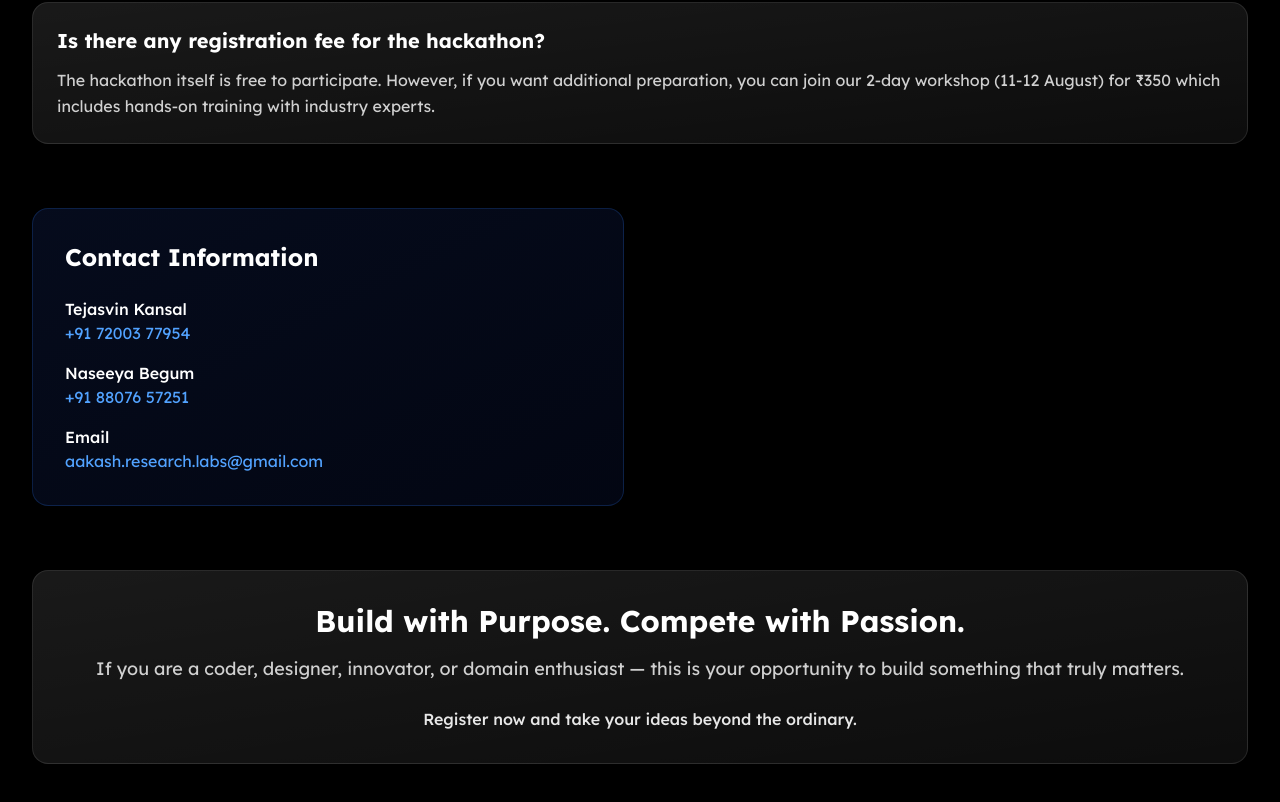
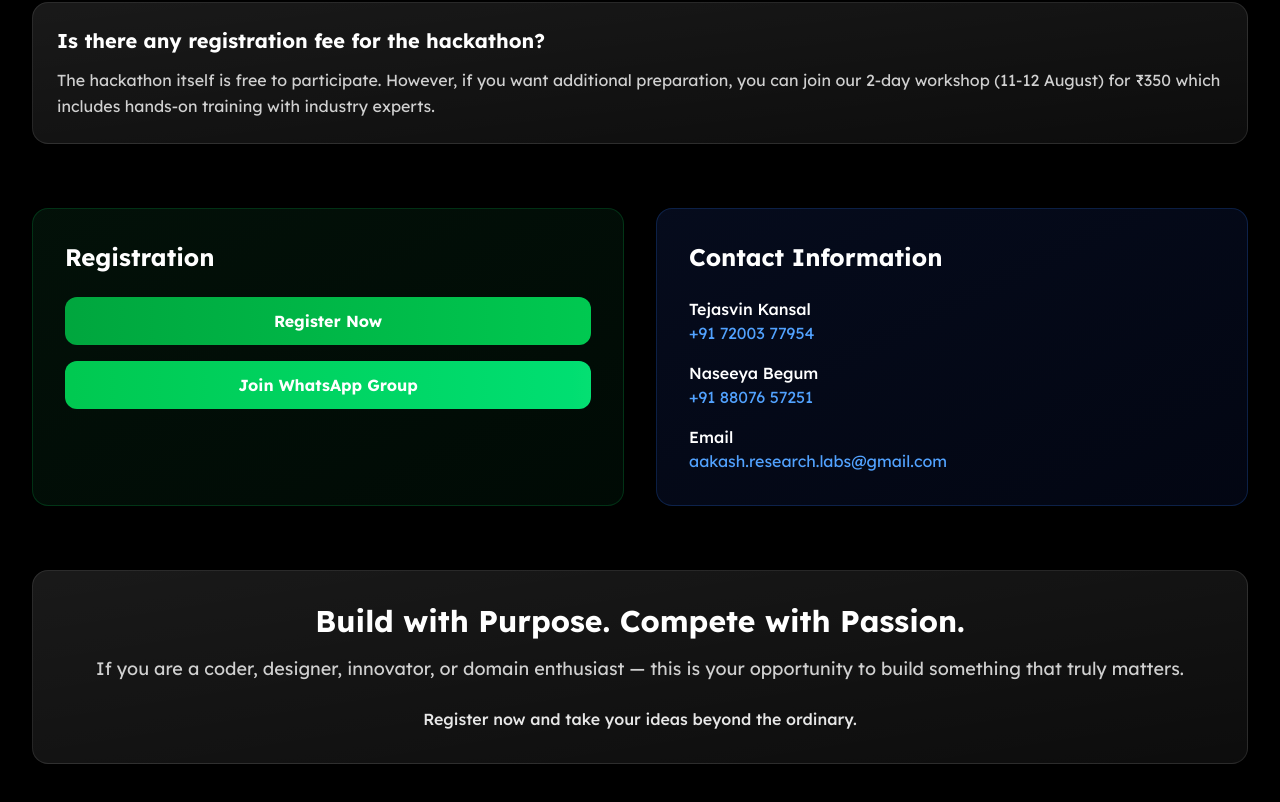
Before and after one commit to aakash-research-srm/club-website, a Next.js app: page /events/hack-and-beyond-hackathon in a window 1280 px wide. Shown: the part 3889-4691 px from the top of the page. Built offline with nearby package versions, Linux system fonts and the light colour scheme.

Commit message:
added registration in hackathon event

```diff
--- a/src/data/events.ts
+++ b/src/data/events.ts
@@ -90,6 +90,8 @@ export const eventsData: EventData[] = [
       "Misconduct or non-compliance with event rules",
       "Failure to build and submit within the given timeframe",
     ],
+    registrationLink: "https://docs.google.com/forms/d/e/1FAIpQLSddbU6nOYOg-7r9UFiYMq_xl9_ohUm5N1-bywBAIFQmntYtyQ/viewform",
+    whatsappLink: "https://chat.whatsapp.com/KpcwQcK5GZp4yAbubnyMn8",
     contactInfo: [
       {
         name: "Tejasvin Kansal",
```
